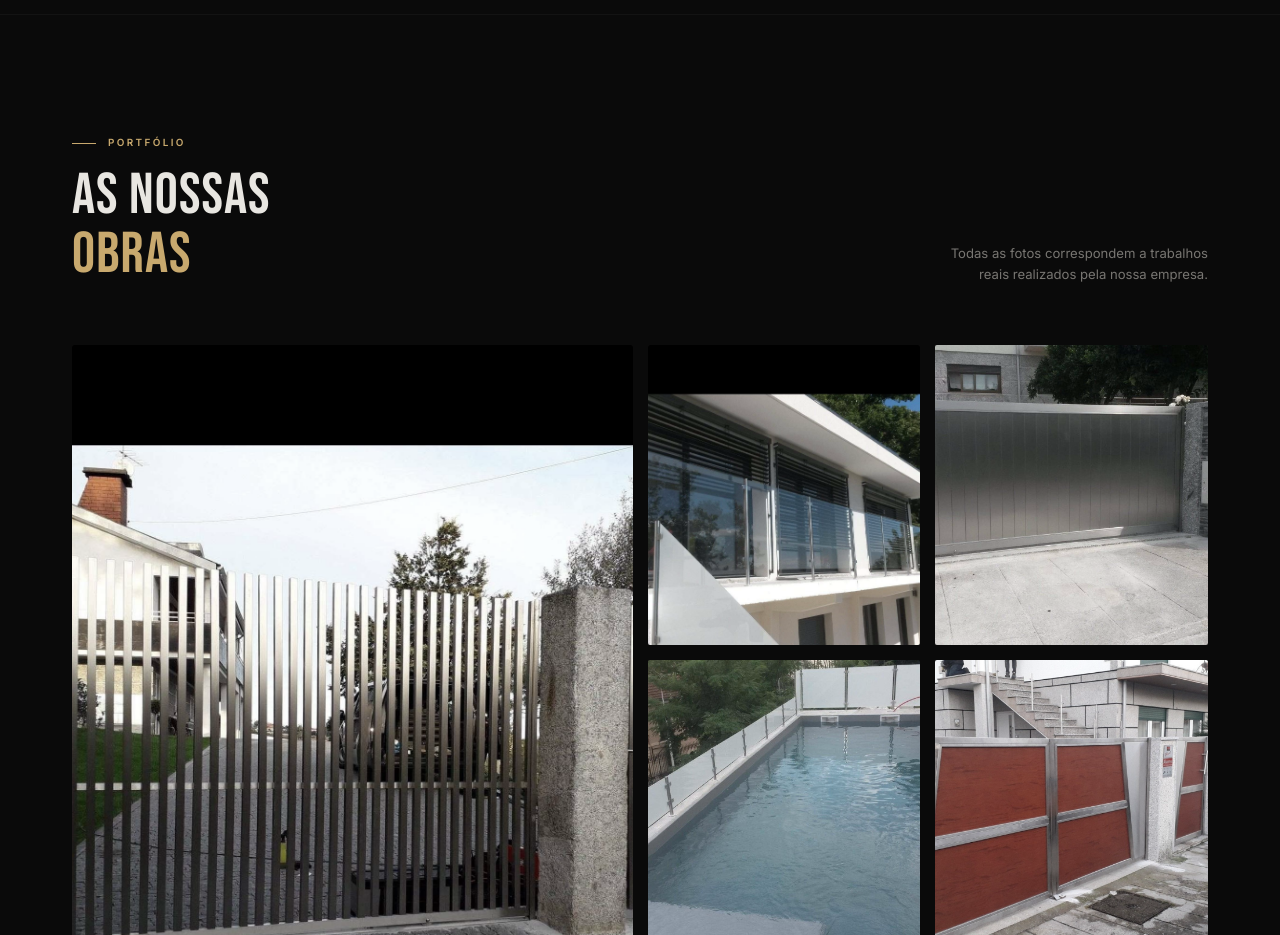
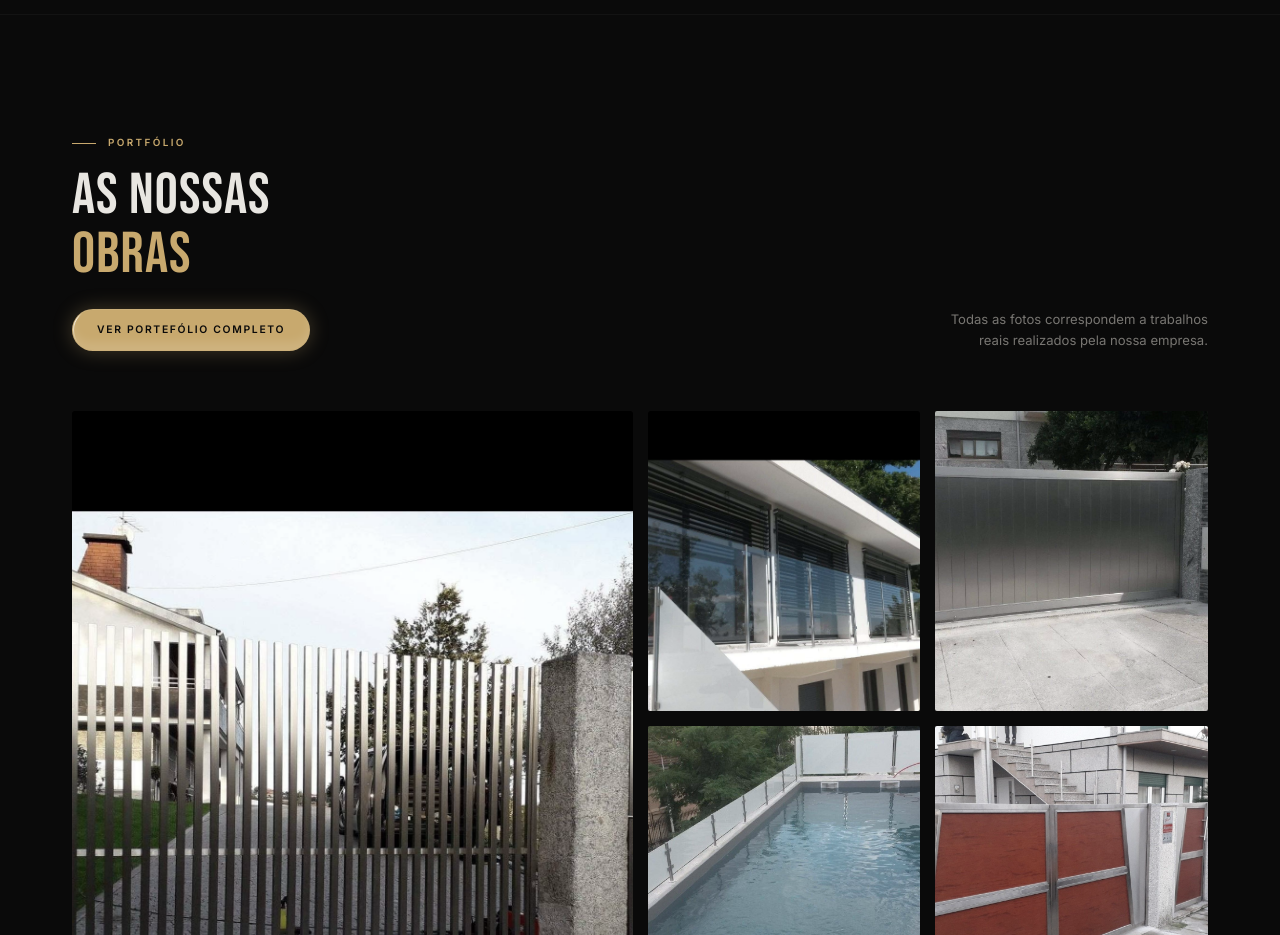
Before and after one commit to mendesrui19/Rino_Seralharia_Website, a React (Vite) app: page / in a window 1280 px wide. Shown: the part 3120-4055 px from the top of the page. Built offline with nearby package versions, Linux system fonts and the light colour scheme.

Commit message:
Add secondary portfolio button to the left side of Obras section

```diff
--- a/src/components/sections/Obras.tsx
+++ b/src/components/sections/Obras.tsx
@@ -42,9 +42,19 @@ export function Obras() {
           transition={{ duration: 0.8, ease: "easeOut" }}
           className="flex flex-col md:flex-row justify-between items-end mb-[60px] gap-6"
         >
-          <div>
-            <div className="section-tag">Portfólio</div>
-            <h2 className="section-h2">As Nossas<br/><span className="text-accent">Obras</span></h2>
+          <div className="flex flex-col items-start gap-6">
+            <div>
+              <div className="section-tag">Portfólio</div>
+              <h2 className="section-h2">As Nossas<br/><span className="text-accent">Obras</span></h2>
+            </div>
+            <ShimmerButton
+              onClick={() => setIsGalleryOpen(true)}
+              background="#c8a96e"
+              shimmerColor="#ffffff"
+              className="text-bg-base font-bold tracking-[0.16em] uppercase text-[0.65rem] px-6 py-3 shadow-[0_0_20px_rgba(200,169,110,0.3)] hover:-translate-y-1"
+            >
+              VER PORTEFÓLIO COMPLETO
+            </ShimmerButton>
           </div>
           <p className="text-[0.82rem] text-dim text-right max-w-[260px]">
             Todas as fotos correspondem a trabalhos reais realizados pela nossa empresa.
```
